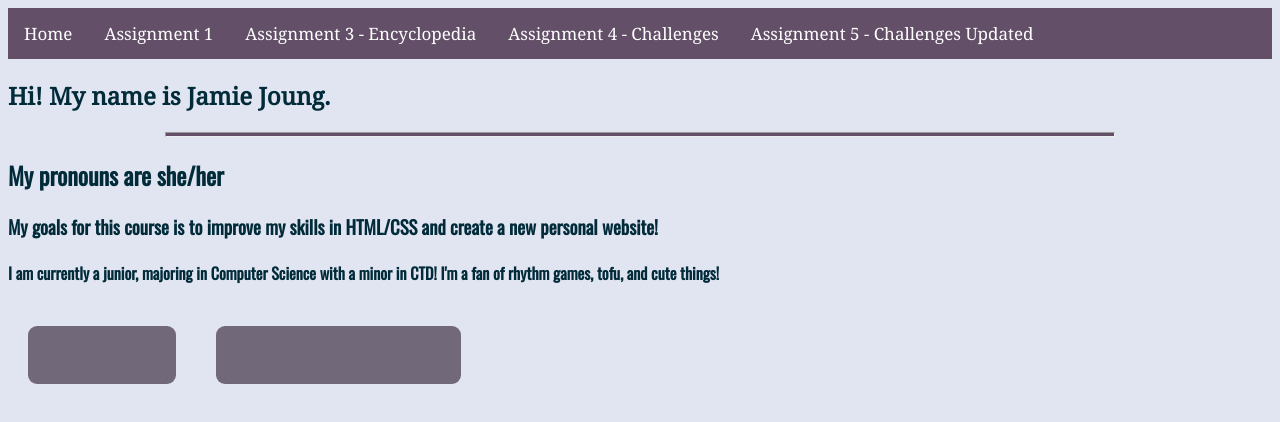
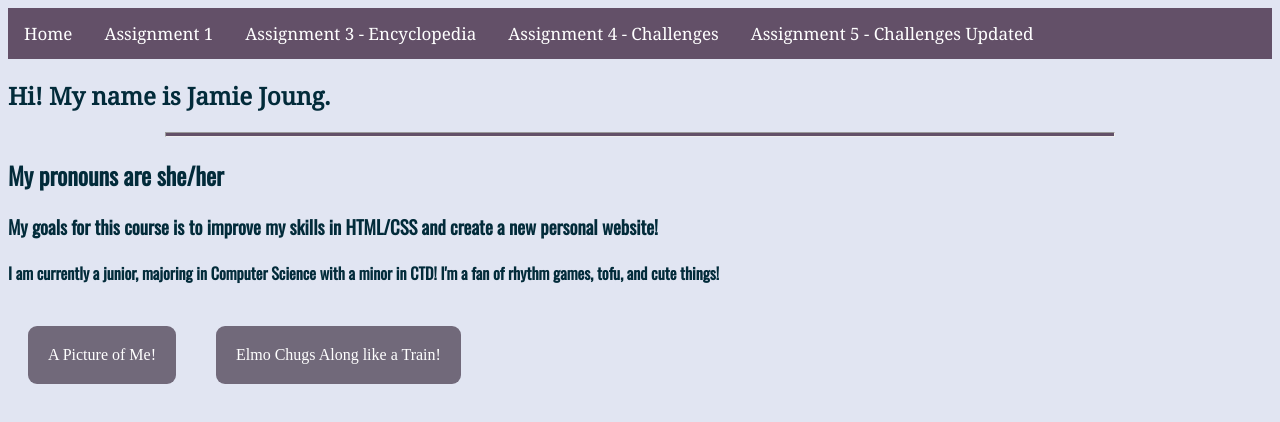
Before and after one commit to jamjoung/jamjoung.github.io, a website: page index.html in a window 1280 px wide. Drawn offline with nearby package versions, Linux system fonts and the light colour scheme.

Commit message:
Updated Style.css

```diff
--- a/css/style.css
+++ b/css/style.css
@@ -41,14 +41,6 @@ h2, h3, h4 {
     color: #022B3A;
 }
 
-a:link {
-    color: #71697A;
-}
-
-a:hover {
-    color: #635068;
-}
-
 .navbarSection a:link{
     color:white;
 }
@@ -60,10 +52,8 @@ a:hover {
 
 .button {
     background-color: #71697A;
-    border: none;
     color: white;
     text-align: center;
-    text-decoration: none;
     font-size: 16px;
     border-radius: 9px;
     margin: 20px;
@@ -73,4 +63,5 @@ a:hover {
   .button:hover {
     background-color: #635068;
     color: white;
+
 }
```
